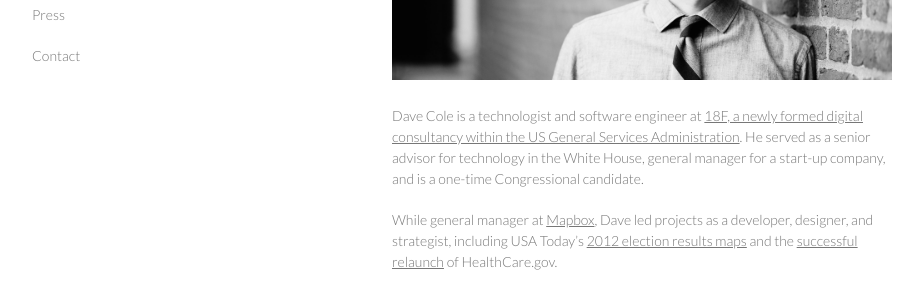
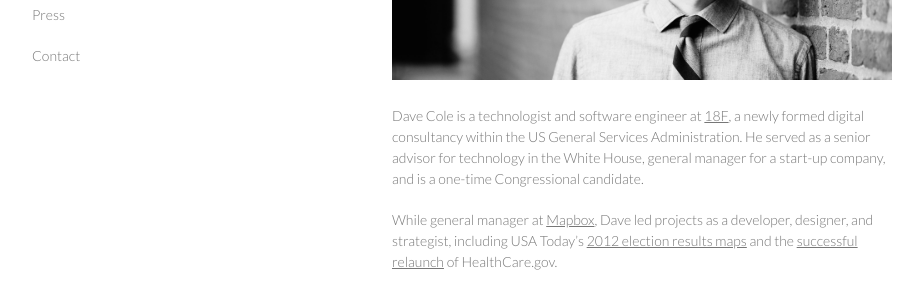
Before and after one commit to dhcole/dhcole.github.io, a Jekyll site: the page built from index.md, in a window 1280 px wide. Shown: the part 228-523 px from the top of the page, without its empty margins (178-1101 px from the left). Built offline with Jekyll 4.4.1, drawn with Linux system fonts in a browser that asks for light colours.

```diff
--- a/index.md
+++ b/index.md
@@ -4,7 +4,7 @@ layout: default
 
 ![Dave Cole]({{site.baseurl}}/img/dave@2x.jpg)
 
-Dave Cole is a technologist and software engineer at [18F, a newly formed digital consultancy within the US General Services Administration](https://18f.gsa.gov/). He served as a senior advisor for technology in the White House, general manager for a start-up company, and is a one-time Congressional candidate.
+Dave Cole is a technologist and software engineer at [18F](https://18f.gsa.gov/), a newly formed digital consultancy within the US General Services Administration. He served as a senior advisor for technology in the White House, general manager for a start-up company, and is a one-time Congressional candidate.
 
 While general manager at [Mapbox](http://mapbox.com), Dave led projects as a developer, designer, and strategist, including USA Today's [2012 election results maps](https://www.mapbox.com/blog/election-mapping-usatoday/) and the [successful relaunch](http://www.theatlantic.com/technology/archive/2013/06/healthcaregov-code-developed-by-the-people-and-for-the-people-released-back-to-the-people/277295/) of HealthCare.gov.
 
```
